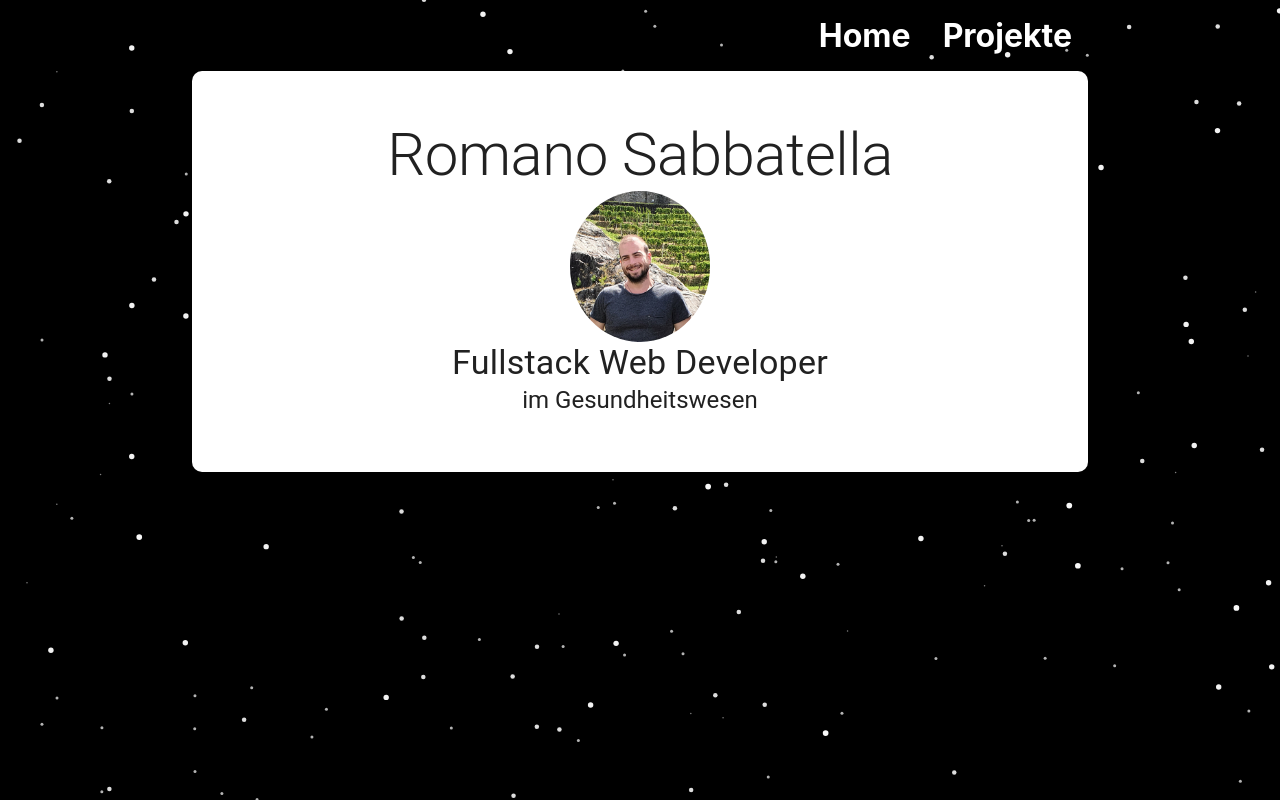
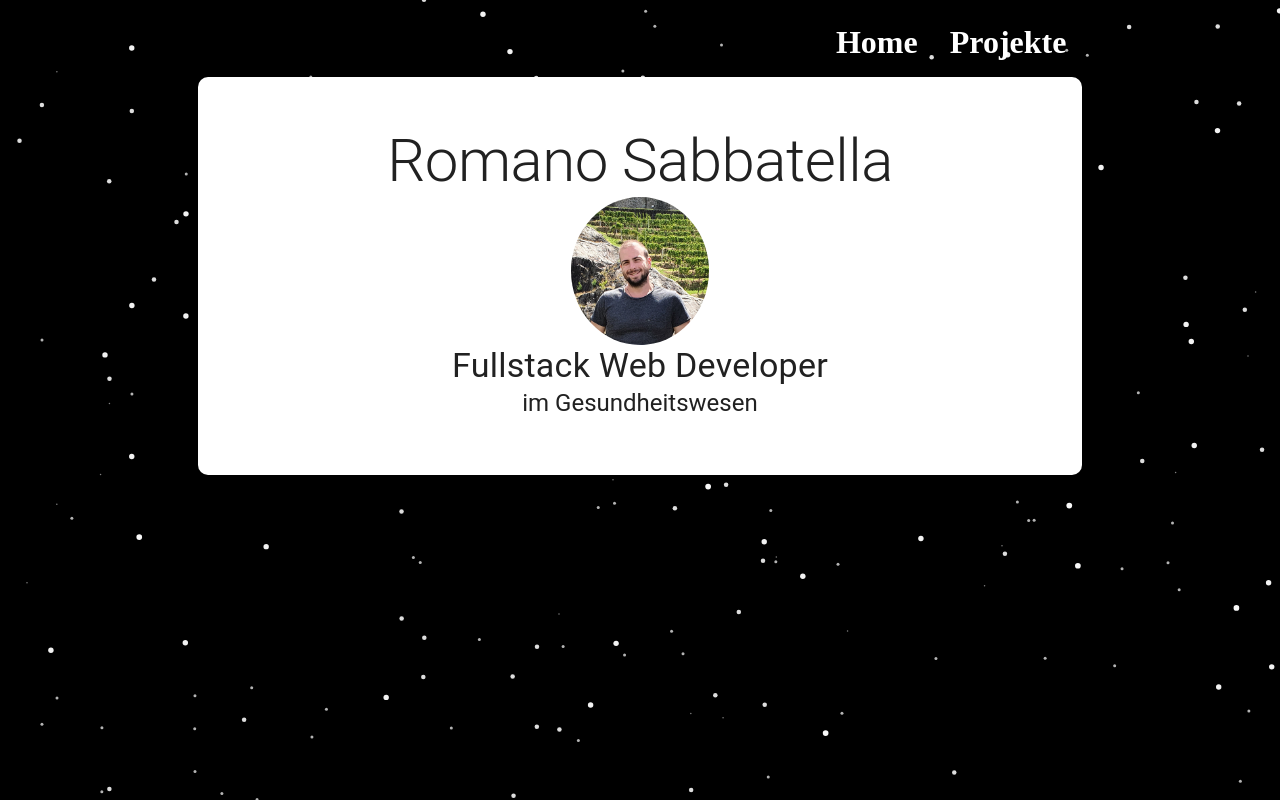
Before and after one commit to fullyonline/portfolio, a React (Create React App) app: page / in a window 1280 px wide. Built offline with nearby package versions, Linux system fonts and the light colour scheme.

Commit message:
dirty fix for jumping html with scroll bar

```diff
--- a/src/index.css
+++ b/src/index.css
@@ -1,13 +1,3 @@
-body {
-  margin: 0;
-  font-family: -apple-system, BlinkMacSystemFont, 'Segoe UI', 'Roboto', 'Oxygen',
-    'Ubuntu', 'Cantarell', 'Fira Sans', 'Droid Sans', 'Helvetica Neue',
-    sans-serif;
-  -webkit-font-smoothing: antialiased;
-  -moz-osx-font-smoothing: grayscale;
+html {
+  margin-left: calc(100vw - 100%);
 }
-
-code {
-  font-family: source-code-pro, Menlo, Monaco, Consolas, 'Courier New',
-    monospace;
-}
```
